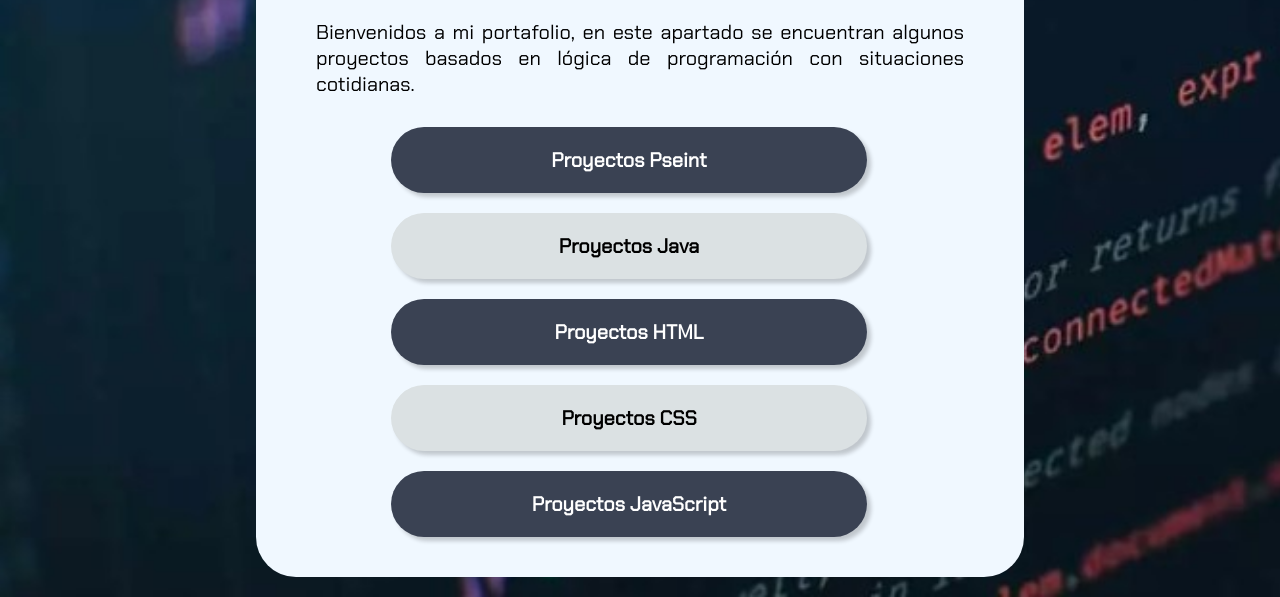
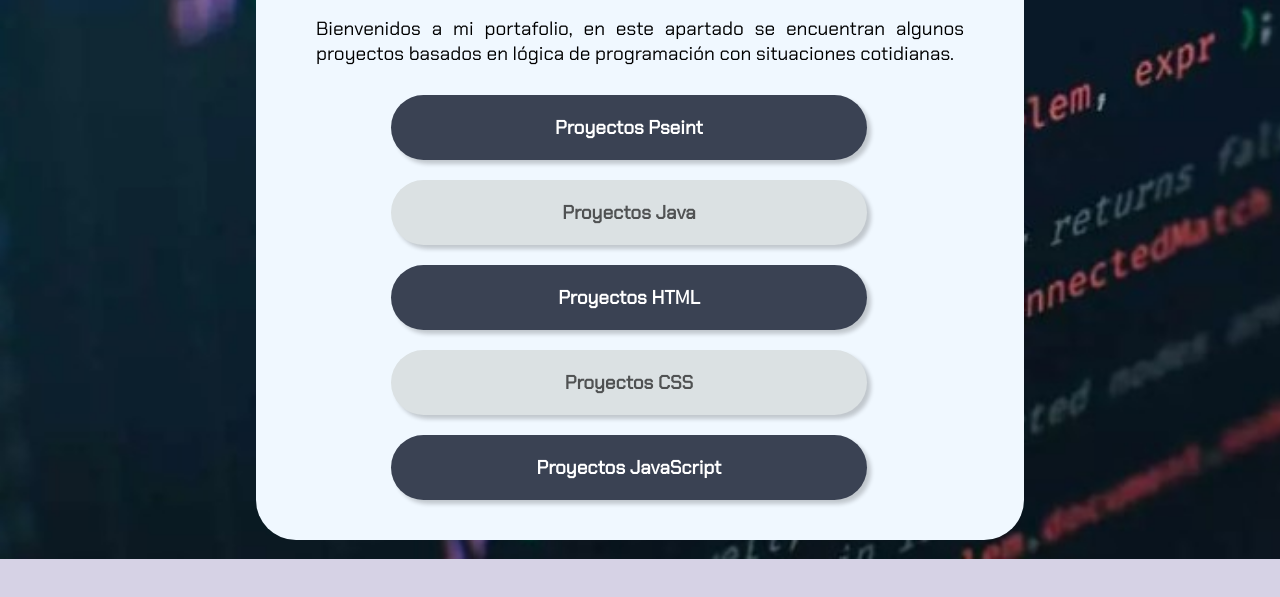
Before and after one commit to Danielalvz/portafolioS, a plain HTML site: page portafolio.html in a window 1280 px wide. Shown: the part 445-1042 px from the top of the page. After the commit the page ends 1004 px from the top, so only its background shows below. Drawn offline with Linux system fonts and the light colour scheme; a web font is replaced by a local one.

Commit message:
Se modifican las listas de proyectos de portafolio.html, cambiando a enlaces <a> dentro de la lista

```diff
--- a/css/estiloPortafolio.css
+++ b/css/estiloPortafolio.css
@@ -78,7 +78,7 @@ section {
     background-color: aliceblue;
     height: auto;
     border-radius: 40px;
-    font-size: 20px;
+    font-size: 19px;
     align-items: center;
     justify-content: center;
 }
@@ -220,7 +220,6 @@ pre {
 
 .listaProyectos .fondoPar {
     background-color: rgb(58, 66, 83);
-    color: white;
 }
 
 .listaProyectos .fondoImpar {
@@ -233,6 +232,15 @@ pre {
 
 .listaProyectos>li:active {
     background-color: gray;
+}
+
+.enlaceProyectos {
+    text-decoration: none;
+    color: rgba(0, 0, 0, 0.637);
+}
+
+.enlacePar {
+    color: rgb(255, 255, 255);
 }
 
 /*--------------------------*/
--- a/js/script.js
+++ b/js/script.js
@@ -17,15 +17,10 @@ const button = (elemento, link) => {
 const portafolio = () => {
     const lista = document.querySelector('.listaProyectos');
     const items = lista.getElementsByTagName('li');
+    const itemsEnlace = lista.getElementsByTagName('a');
 
     agregaColorListas(items);
-
-   button(items[0], "../html/pseint/pseint.html")
-   button(items[1], "../html/java/java.html")
-   button(items[2], "../html/htmlProject/html.html")
-   button(items[3], "../html/cssProject/cssProject.html")
-   button(items[4], "../html/jsProject/jsProject.html")
-
+    agregaColorTexto(itemsEnlace);
 }
 
 const pseint = () => {
@@ -64,3 +59,11 @@ const agregaColorListas = (items) => {
         }
     }
 }
+
+const agregaColorTexto = (items) => {
+    for (let i = 0; i < items.length; i++) {
+        if (i % 2 === 0) { //PAR
+            items[i].classList.add('enlacePar');
+        }
+    }
+}
--- a/portafolio.html
+++ b/portafolio.html
@@ -32,11 +32,11 @@
             </p>
             <div >
                 <ul class="listaProyectos">
-                    <li>Proyectos Pseint</li>
-                    <li>Proyectos Java</li>
-                    <li>Proyectos HTML</li>
-                    <li>Proyectos CSS</li>
-                    <li>Proyectos JavaScript</li>
+                    <li><a class="enlaceProyectos" href="html/pseint/pseint.html">Proyectos Pseint</a></li>
+                    <li><a class="enlaceProyectos" href="html/java/java.html">Proyectos Java</li></a>
+                    <li><a class="enlaceProyectos" href="html/htmlProject/html.html">Proyectos HTML</li></a>
+                    <li><a class="enlaceProyectos" href="html/cssProject/cssProject.html">Proyectos CSS</li></a>
+                    <li><a class="enlaceProyectos" href="html/jsProject/jsProject.html">Proyectos JavaScript</li></a>
                 </ul>
             </div>
         </section>
```
